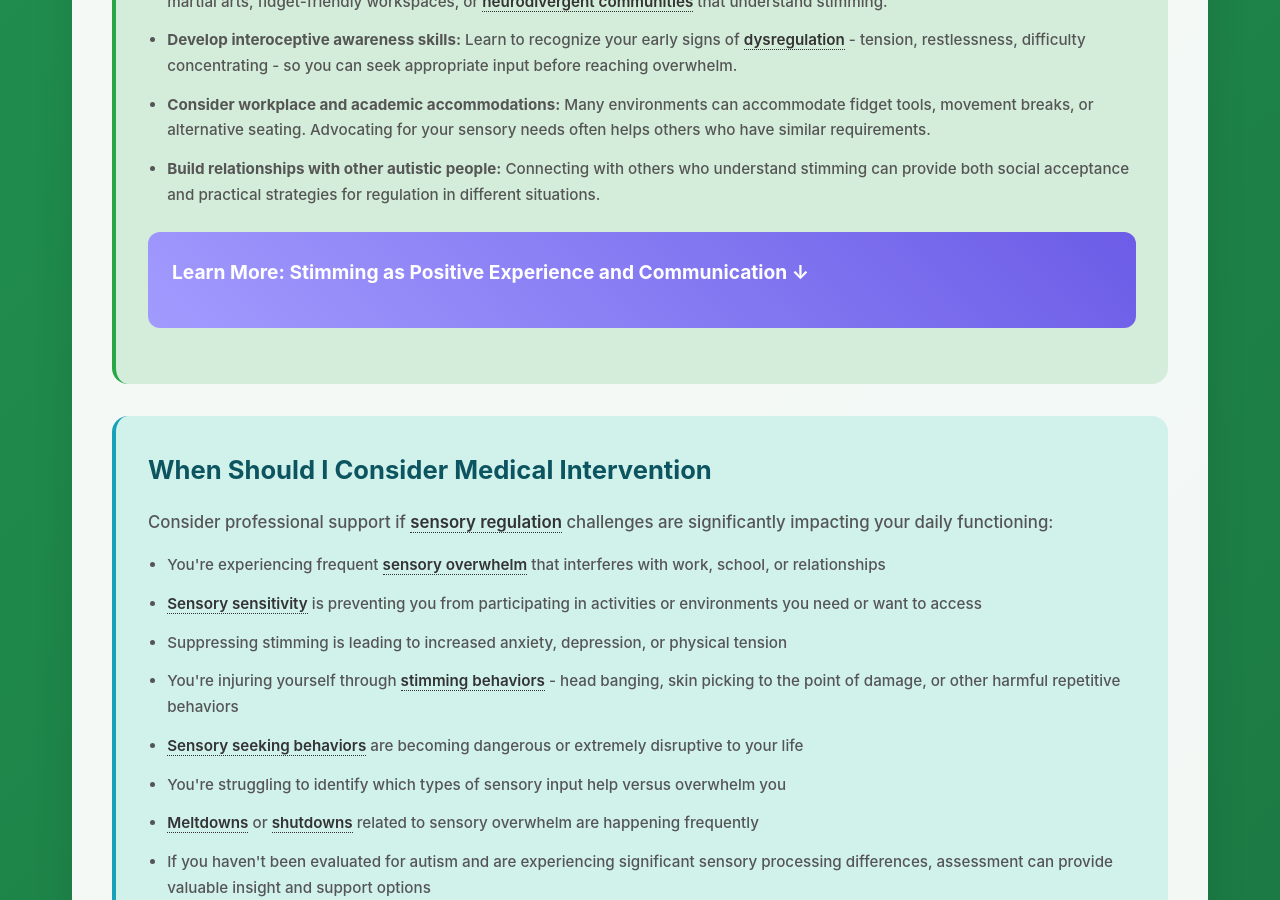
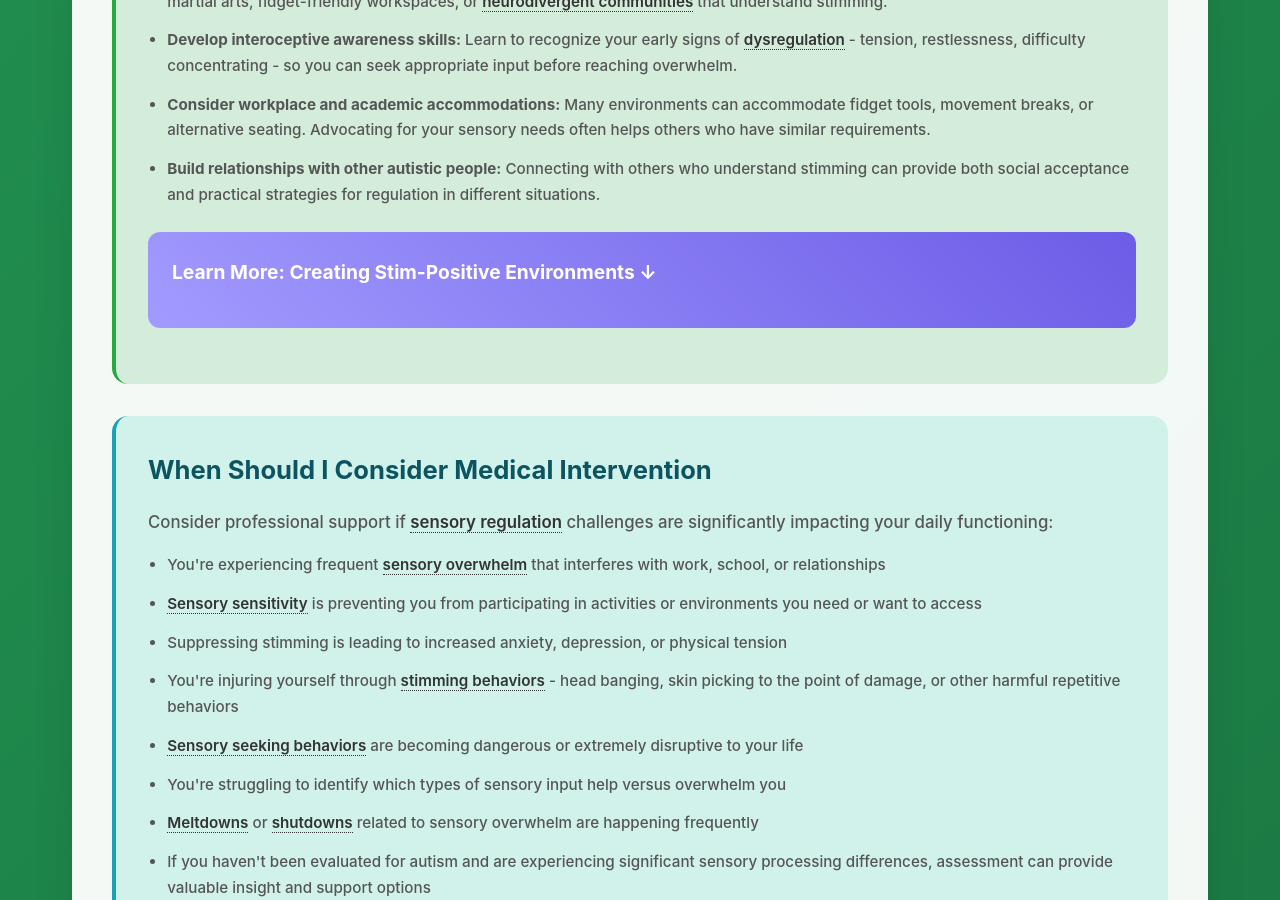
Before and after one commit to neurodivergent-survival-guide/neurodivergent-survival-guide, a Jekyll site: the page built from struggles/stimming-and-sensory-regulation.html, in a window 1280 px wide and 900 px high, scrolled down 4017 px. Built offline with Jekyll 4.4.1, drawn with Linux system fonts in a browser that asks for light colours; some of the changed lines change nothing that is shown.

Commit message:
Update stimming-and-sensory-regulation.html

```diff
--- a/struggles/stimming-and-sensory-regulation.html
+++ b/struggles/stimming-and-sensory-regulation.html
@@ -109,13 +109,13 @@
         </ul>
 
         <div class="learn-more" onclick="toggleLearnMore(this)">
-            <h3>Learn More: Stimming as Positive Experience and Communication ↓</h3>
+            <h3>Learn More: Creating Stim-Positive Environments ↓</h3>
             <div class="learn-more-content">
-                <p>Research by Morris et al. (2025) found that autistic adults generally experience stimming positively, with negative experiences primarily occurring only when stimming was self-injurious or socially stigmatized. The study revealed that stimming serves important social-communicative functions within the autistic community, helping people connect with others and express their autistic identity.</p>
+                <p>Research by Morris et al. (2025) found that autistic adults generally experience stimming positively, with negative experiences primarily occurring only when stimming was self-injurious or socially stigmatized. Despite stimming often being a positive experience, participants frequently suppressed it due to social judgment rather than personal discomfort.</p>
 
                 <p>Studies on <a class="jargon">Ayres Sensory Integration<span class="tooltip">A specific therapeutic approach developed by Dr. A. Jean Ayres for addressing sensory processing challenges</span></a> show it's now considered an evidence-based practice according to Council for Exceptional Children standards. Research demonstrates that when properly implemented, sensory integration interventions can improve daily functioning and reduce regulatory challenges.</p>
 
-                <p>Recent research by Chen (2024) on "interactive stimming" shows that repetitive behaviors can function as a powerful mode of communication between autistic individuals, particularly for non-speaking autistic people. This research challenges traditional views of stimming as purely self-regulatory and highlights its social and communicative value.</p>
+               <p>Educational research on <a class="jargon">movement and learning<span class="tooltip">How physical activity and fidgeting can improve cognitive function and attention</span></a> demonstrates that many students focus better when allowed to move, leading to increased adoption of standing desks, balance balls, and fidget-friendly classrooms in some progressive schools. This suggests that restrictive "sit still and focus" environments may be counterproductive for many people.</p>
             </div>
         </div>
     </div>
```
